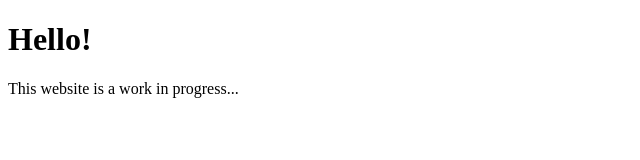
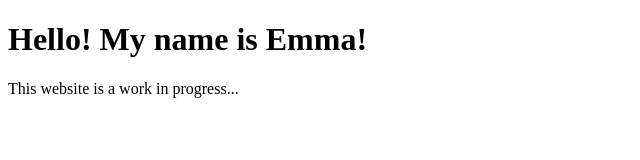
Before and after one commit to emmasudo/site, a plain HTML site: page index.html in a window 1280 px wide. Shown: the whole page, without its empty margins (0-640 px from the left). Drawn offline with Linux system fonts and the light colour scheme.

Commit message:
First commit

```diff
--- a/index.html
+++ b/index.html
@@ -4,7 +4,7 @@
     <title>Welcome</title>
   </head>
   <body>
-    <h1>Hello!</h1>
+    <h1>Hello! My name is Emma!</h1>
     <p>This website is a work in progress...</p>
   </body>
 </html>
```
